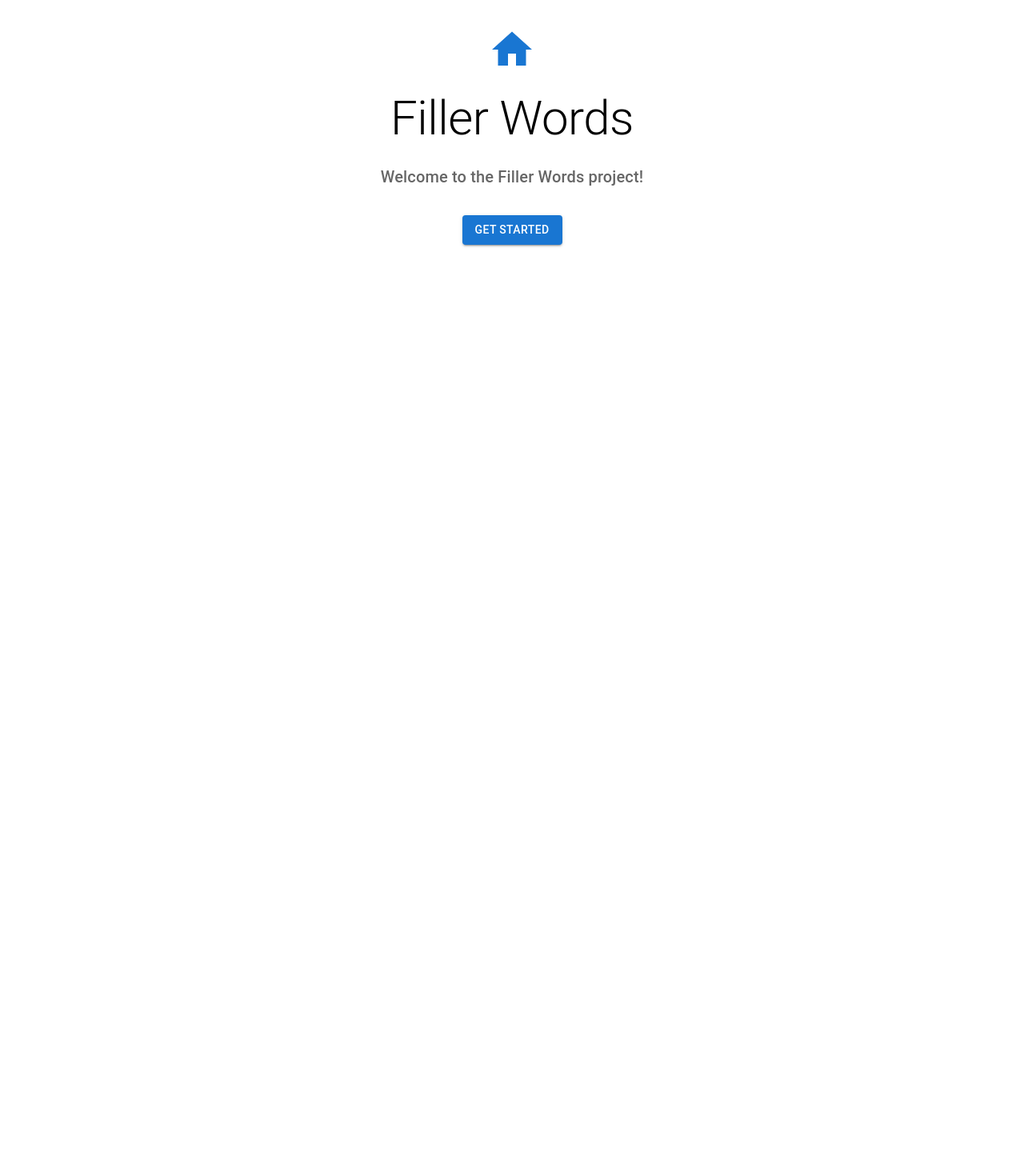
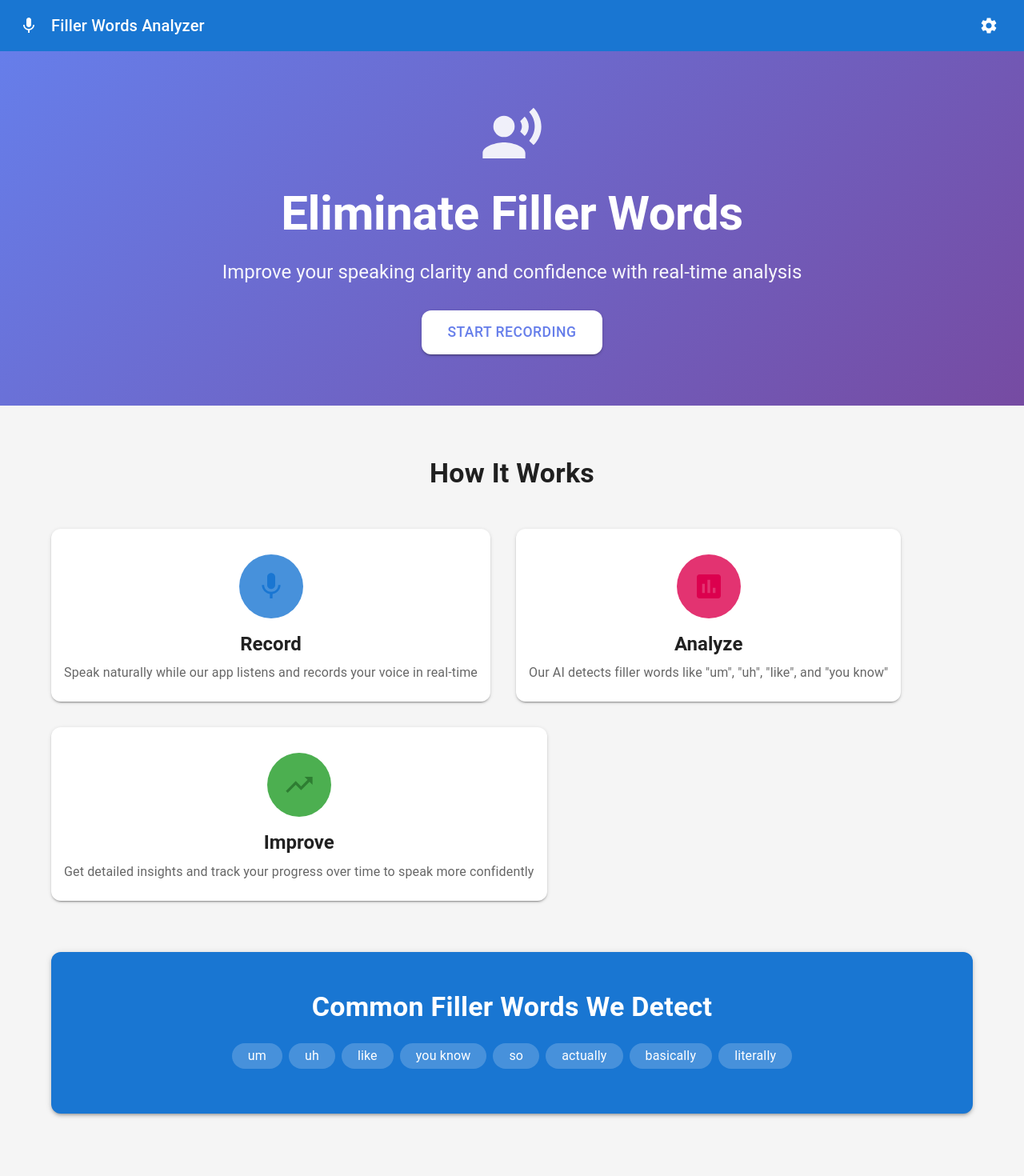
Before and after one commit to mquinn-media/filler-word, a React app: page / in a window 1280 px wide. Shown: the top 1470 px of the page at 80% size. Before the commit the page ends 800 px from the top, so only its background shows below. Built offline with nearby package versions, Linux system fonts and the light colour scheme.

Commit message:
Update styes

```diff
--- a/src/App.css
+++ b/src/App.css
@@ -1,17 +1,20 @@
-.App {
-  text-align: center;
-  padding: 20px;
+* {
+  margin: 0;
+  padding: 0;
+  box-sizing: border-box;
+}
+
+body {
+  margin: 0;
   font-family: -apple-system, BlinkMacSystemFont, 'Segoe UI', 'Roboto', 'Oxygen',
     'Ubuntu', 'Cantarell', 'Fira Sans', 'Droid Sans', 'Helvetica Neue',
     sans-serif;
+  -webkit-font-smoothing: antialiased;
+  -moz-osx-font-smoothing: grayscale;
 }
 
-.App h1 {
-  color: #333;
-  margin-bottom: 20px;
+#root {
+  min-height: 100vh;
+  display: flex;
+  flex-direction: column;
 }
-
-.App p {
-  color: #666;
-  font-size: 1.1rem;
-}
--- a/src/App.jsx
+++ b/src/App.jsx
@@ -1,24 +1,236 @@
 import React from 'react';
 import './App.css';
-import { Container, Typography, Button, Box } from '@mui/material';
-import { Home as HomeIcon } from '@mui/icons-material';
+import {
+  AppBar,
+  Toolbar,
+  Typography,
+  Container,
+  Box,
+  Card,
+  CardContent,
+  CardActions,
+  Button,
+  Grid,
+  Chip,
+  IconButton,
+} from '@mui/material';
+import {
+  Mic as MicIcon,
+  Assessment as AssessmentIcon,
+  Settings as SettingsIcon,
+  TrendingUp as TrendingUpIcon,
+  RecordVoiceOver as VoiceIcon,
+} from '@mui/icons-material';
 
 function App() {
   return (
-    <Container maxWidth="md">
-      <Box sx={{ textAlign: 'center', mt: 4 }}>
-        <HomeIcon sx={{ fontSize: 60, color: 'primary.main', mb: 2 }} />
-        <Typography variant="h2" component="h1" gutterBottom>
-          Filler Words
+    <Box sx={{ flexGrow: 1 }}>
+      {/* App Bar */}
+      <AppBar position="static" elevation={0}>
+        <Toolbar>
+          <MicIcon sx={{ mr: 2 }} />
+          <Typography variant="h6" component="div" sx={{ flexGrow: 1 }}>
+            Filler Words Analyzer
+          </Typography>
+          <IconButton color="inherit">
+            <SettingsIcon />
+          </IconButton>
+        </Toolbar>
+      </AppBar>
+
+      {/* Hero Section */}
+      <Box
+        sx={{
+          background: 'linear-gradient(135deg, #667eea 0%, #764ba2 100%)',
+          color: 'white',
+          py: 8,
+          textAlign: 'center',
+        }}
+      >
+        <Container maxWidth="md">
+          <VoiceIcon sx={{ fontSize: 80, mb: 2, opacity: 0.9 }} />
+          <Typography variant="h2" component="h1" gutterBottom fontWeight="bold">
+            Eliminate Filler Words
+          </Typography>
+          <Typography variant="h5" sx={{ mb: 4, opacity: 0.95 }}>
+            Improve your speaking clarity and confidence with real-time analysis
+          </Typography>
+          <Button
+            variant="contained"
+            size="large"
+            sx={{
+              bgcolor: 'white',
+              color: '#667eea',
+              '&:hover': { bgcolor: 'rgba(255,255,255,0.9)' },
+              px: 4,
+              py: 1.5,
+              fontSize: '1.1rem',
+            }}
+          >
+            Start Recording
+          </Button>
+        </Container>
+      </Box>
+
+      {/* Features Section */}
+      <Container maxWidth="lg" sx={{ py: 8 }}>
+        <Typography variant="h4" align="center" gutterBottom fontWeight="600" sx={{ mb: 6 }}>
+          How It Works
         </Typography>
-        <Typography variant="h6" color="text.secondary" paragraph>
-          Welcome to the Filler Words project!
-        </Typography>
-        <Button variant="contained" color="primary" sx={{ mt: 2 }}>
-          Get Started
-        </Button>
+
+        <Grid container spacing={4}>
+          {/* Feature Card 1 */}
+          <Grid item xs={12} md={4}>
+            <Card
+              elevation={2}
+              sx={{
+                height: '100%',
+                transition: 'transform 0.3s, box-shadow 0.3s',
+                '&:hover': {
+                  transform: 'translateY(-8px)',
+                  boxShadow: 6,
+                },
+              }}
+            >
+              <CardContent sx={{ textAlign: 'center', py: 4 }}>
+                <Box
+                  sx={{
+                    width: 80,
+                    height: 80,
+                    borderRadius: '50%',
+                    bgcolor: 'primary.light',
+                    display: 'flex',
+                    alignItems: 'center',
+                    justifyContent: 'center',
+                    margin: '0 auto 16px',
+                  }}
+                >
+                  <MicIcon sx={{ fontSize: 40, color: 'primary.main' }} />
+                </Box>
+                <Typography variant="h5" component="h3" gutterBottom fontWeight="600">
+                  Record
+                </Typography>
+                <Typography variant="body1" color="text.secondary">
+                  Speak naturally while our app listens and records your voice in real-time
+                </Typography>
+              </CardContent>
+            </Card>
+          </Grid>
+
+          {/* Feature Card 2 */}
+          <Grid item xs={12} md={4}>
+            <Card
+              elevation={2}
+              sx={{
+                height: '100%',
+                transition: 'transform 0.3s, box-shadow 0.3s',
+                '&:hover': {
+                  transform: 'translateY(-8px)',
+                  boxShadow: 6,
+                },
+              }}
+            >
+              <CardContent sx={{ textAlign: 'center', py: 4 }}>
+                <Box
+                  sx={{
+                    width: 80,
+                    height: 80,
+                    borderRadius: '50%',
+                    bgcolor: 'secondary.light',
+                    display: 'flex',
+                    alignItems: 'center',
+                    justifyContent: 'center',
+                    margin: '0 auto 16px',
+                  }}
+                >
+                  <AssessmentIcon sx={{ fontSize: 40, color: 'secondary.main' }} />
+                </Box>
+                <Typography variant="h5" component="h3" gutterBottom fontWeight="600">
+                  Analyze
+                </Typography>
+                <Typography variant="body1" color="text.secondary">
+                  Our AI detects filler words like "um", "uh", "like", and "you know"
+                </Typography>
+              </CardContent>
+            </Card>
+          </Grid>
+
+          {/* Feature Card 3 */}
+          <Grid item xs={12} md={4}>
+            <Card
+              elevation={2}
+              sx={{
+                height: '100%',
+                transition: 'transform 0.3s, box-shadow 0.3s',
+                '&:hover': {
+                  transform: 'translateY(-8px)',
+                  boxShadow: 6,
+                },
+              }}
+            >
+              <CardContent sx={{ textAlign: 'center', py: 4 }}>
+                <Box
+                  sx={{
+                    width: 80,
+                    height: 80,
+                    borderRadius: '50%',
+                    bgcolor: 'success.light',
+                    display: 'flex',
+                    alignItems: 'center',
+                    justifyContent: 'center',
+                    margin: '0 auto 16px',
+                  }}
+                >
+                  <TrendingUpIcon sx={{ fontSize: 40, color: 'success.main' }} />
+                </Box>
+                <Typography variant="h5" component="h3" gutterBottom fontWeight="600">
+                  Improve
+                </Typography>
+                <Typography variant="body1" color="text.secondary">
+                  Get detailed insights and track your progress over time to speak more confidently
+                </Typography>
+              </CardContent>
+            </Card>
+          </Grid>
+        </Grid>
+
+        {/* Stats Section */}
+        <Box sx={{ mt: 8, textAlign: 'center' }}>
+          <Card elevation={3} sx={{ py: 4, bgcolor: 'primary.main', color: 'white' }}>
+            <CardContent>
+              <Typography variant="h4" gutterBottom fontWeight="bold">
+                Common Filler Words We Detect
+              </Typography>
+              <Box sx={{ mt: 3, display: 'flex', justifyContent: 'center', gap: 1, flexWrap: 'wrap' }}>
+                {['um', 'uh', 'like', 'you know', 'so', 'actually', 'basically', 'literally'].map(
+                  (word) => (
+                    <Chip
+                      key={word}
+                      label={word}
+                      sx={{
+                        bgcolor: 'rgba(255,255,255,0.2)',
+                        color: 'white',
+                        fontSize: '1rem',
+                        px: 1,
+                      }}
+                    />
+                  )
+                )}
+              </Box>
+            </CardContent>
+          </Card>
+        </Box>
+      </Container>
+
+      {/* Footer */}
+      <Box sx={{ bgcolor: 'grey.900', color: 'white', py: 4, mt: 8 }}>
+        <Container maxWidth="lg">
+          <Typography variant="body2" align="center">
+            © 2025 Filler Words Analyzer. Improve your communication skills.
+          </Typography>
+        </Container>
       </Box>
-    </Container>
+    </Box>
   );
 }
 
--- a/src/index.js
+++ b/src/index.js
@@ -1,7 +1,38 @@
 import React from 'react';
 import { createRoot } from 'react-dom/client';
+import { ThemeProvider, createTheme } from '@mui/material/styles';
+import CssBaseline from '@mui/material/CssBaseline';
 import App from './App';
+
+const theme = createTheme({
+  palette: {
+    mode: 'light',
+    primary: {
+      main: '#1976d2',
+    },
+    secondary: {
+      main: '#dc004e',
+    },
+    background: {
+      default: '#f5f5f5',
+    },
+  },
+  typography: {
+    fontFamily: '"Roboto", "Helvetica", "Arial", sans-serif',
+    h2: {
+      fontWeight: 700,
+    },
+  },
+  shape: {
+    borderRadius: 12,
+  },
+});
 
 const container = document.getElementById('root');
 const root = createRoot(container);
-root.render(<App />);
+root.render(
+  <ThemeProvider theme={theme}>
+    <CssBaseline />
+    <App />
+  </ThemeProvider>
+);
```
